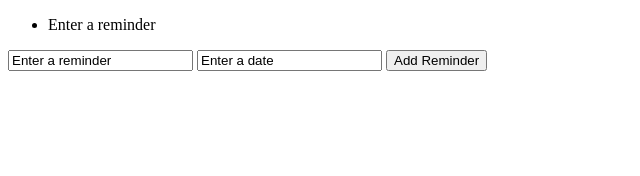
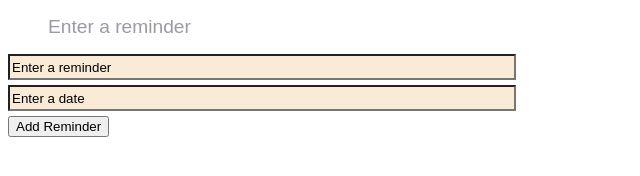
Before and after one commit to manicrichey/reminder-app, a plain HTML site: page index.html in a window 1280 px wide. Both pictures are taken after a click on the button "Add Reminder". Shown: the whole page, without its empty margins (0-640 px from the left). Drawn offline with Linux system fonts and the light colour scheme.

Commit message:
changed to an object constructor

```diff
--- a/app.css
+++ b/app.css
@@ -0,0 +1,14 @@
+ul li{
+    list-style: none;
+    color: rgb(154, 154, 165);
+    font-family: sans-serif;
+    font-size: 1.2em;
+}
+
+input {
+    background-color: antiquewhite;
+    height: 20px;
+    width: 500px;
+    display: block;
+    margin: 5px 0px 5px 0px;
+}
--- a/app.js
+++ b/app.js
@@ -5,14 +5,23 @@ var placeholder = document.querySelector('#placeholder');
 
 var todolist = [];
 
-// This function didn't work for some reason. I need to put it through the dev tools
-// function arrayToString(array){
-//     array.join(" ");
-// }
+//Object Constructor
+function reminderObject(reminderText, reminderDate){
+    this.reminder = reminderText;
+    this.date = reminderDate;
+    };
 
+//reminder:test[0].value, date:test[1].value
+function getReminderValues(){
+
+    todolist.push(new reminderObject(test[0].value, test[1].value));
+
+    // CAll function to add list items to the DOM
+    placeholder.innerHTML = addlistelement();
+}
+
+//Add items to the DOM
 function addlistelement(){
-    //Use the .length value to just add the last element to the page
-    //console.log(todolist.length);
 
     var myarray = todolist.map(function(cur,i,arr){
         return "<li>" + cur.reminder + "</li>";
@@ -21,9 +30,7 @@ function addlistelement(){
     return myarray.join(" ");
 
 }
-function getReminderValues(){
-    todolist.push({reminder:test[0].value, date:test[1].value});
-    placeholder.innerHTML = addlistelement();
-}
 
+
+//Event listener for 'submit' button
 buttonhook.addEventListener('click', getReminderValues,false);
--- a/index.html
+++ b/index.html
@@ -4,6 +4,7 @@
     <meta charset="UTF-8">
     <meta name="viewport" content="width=device-width, initial-scale=1.0">
     <meta http-equiv="X-UA-Compatible" content="ie=edge">
+    <link rel="stylesheet" href="app.css">
     <title>Reminder App</title>
 
 </head>
```
Also changed, not shown: 1 other file.
